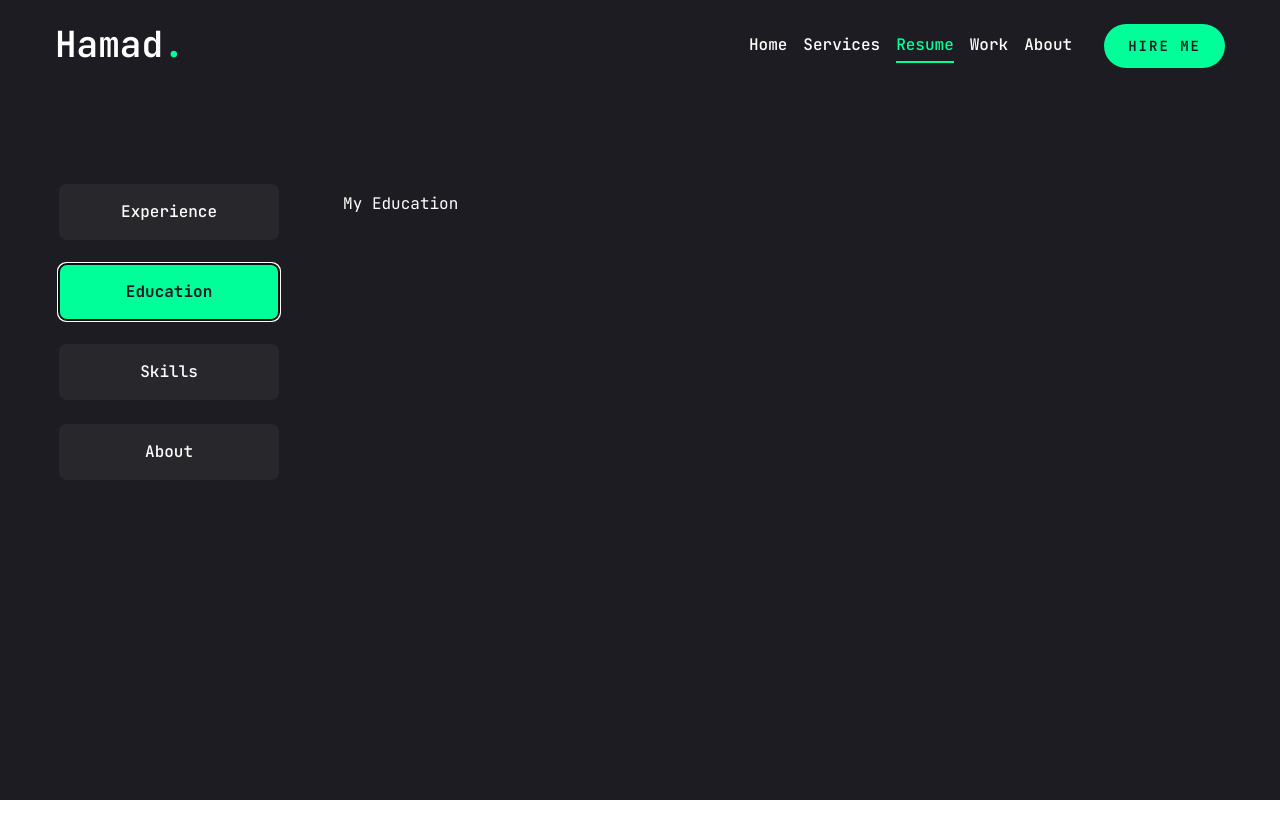
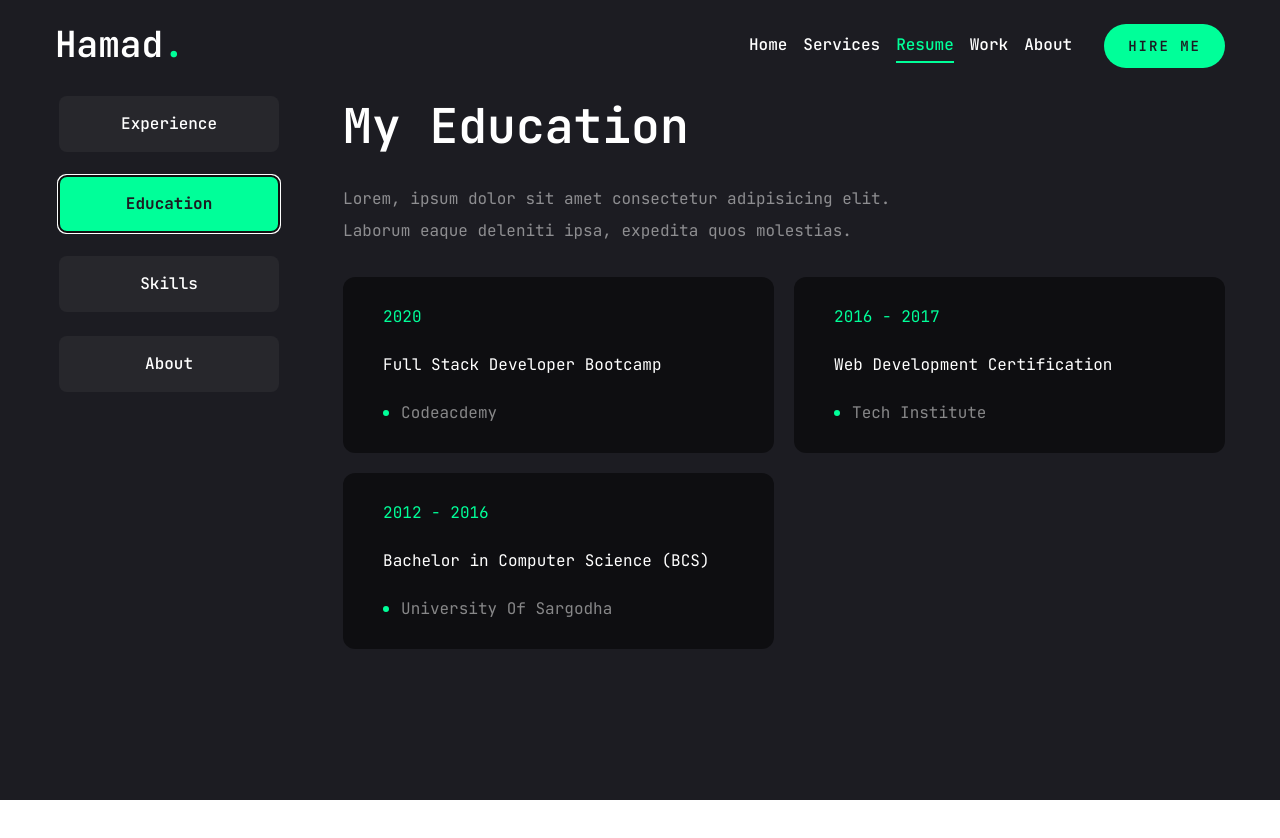
Before and after one commit to seersol92/next-js-portfolio, a Next.js app: page /resume in a window 1280 px wide. Both pictures are taken after a click on the tab "Education". Shown: the top 838 px of the page. Built offline with nearby package versions, Linux system fonts and the light colour scheme.

Commit message:
resume experince + education done

```diff
--- a/app/resume/page.tsx
+++ b/app/resume/page.tsx
@@ -5,7 +5,7 @@ import {
   TooltipProvider,
   TooltipContent,
 } from "@/components/ui/tooltip";
-import './custom.css';
+import "./custom.css";
 
 const about = {
   title: "About me",
@@ -73,19 +73,19 @@ const education = {
     "Lorem, ipsum dolor sit amet consectetur adipisicing elit. Laborum eaque deleniti ipsa, expedita quos molestias.",
   info: [
     {
-      compnay: "Codeacdemy",
+      institute: "Codeacdemy",
       degree: "Full Stack Developer Bootcamp",
       duration: "2020",
     },
 
     {
-      compnay: "Tech Institute",
-      position: "Web Development Certification",
+      institute: "Tech Institute",
+      degree: "Web Development Certification",
       duration: "2016 - 2017",
     },
     {
-      compnay: "University Of Sargodha",
-      position: "Bachelor in Computer Science (BCS)",
+      institute: "University Of Sargodha",
+      degree: "Bachelor in Computer Science (BCS)",
       duration: "2012 - 2016",
     },
   ],
@@ -137,20 +137,66 @@ export default function page() {
       <div className="container mx-auto">
         <Tabs
           defaultValue="experience"
-          className="flex flex-col xl:flex-row gap-[60px]"
+          className="flex flex-col lg:flex-row gap-[60px]"
         >
-          <TabsList className="flex flex-col gap-6 w-full xl:w-[300px] mx-auth xl:mx-0">
+          <TabsList className="flex flex-col gap-6 w-full lg:w-[300px] mx-auth lg:mx-0">
             <TabsTrigger value="experience">Experience</TabsTrigger>
             <TabsTrigger value="education">Education</TabsTrigger>
             <TabsTrigger value="skills">Skills</TabsTrigger>
             <TabsTrigger value="about">About</TabsTrigger>
           </TabsList>
-          <div className="w-full">
-            <TabsContent value="experience">My Experience</TabsContent>
-            <TabsContent value="education">My Education</TabsContent>
-            <TabsContent value="skills">My Skills</TabsContent>
-            <TabsContent value="about">My About</TabsContent>
-          </div>
+          <TabsContent value="experience" className="w-full">
+            <div className="flex flex-col gap-[30px] text-center lg:text-start">
+              <h2 className="h2 capitalize">{experience.title}</h2>
+              <p className="max-w-[600px] text-white/50 mx-auto xl:mx-0">
+                {experience.description}
+              </p>
+              <ul className="grid grid-cols-1 lg:grid-cols-2 gap-5">
+                {experience.info.map((item, index) => {
+                  return (
+                    <li
+                      key={index}
+                      className="flex flex-col justify-center items-center gap-4 px-10 py-6 bg-black/50 rounded-xl lg:items-start hover:cursor-pointer"
+                    >
+                      <p className="text-accent">{item.duration}</p>
+                      <h2>{item.position}</h2>
+                      <div className="flex items-center  justify-center gap-3">
+                        <span className="w-[6px] h-[6px] rounded-full bg-accent"></span>
+                        <p className="text-white/50"> {item.compnay} </p>
+                      </div>
+                    </li>
+                  );
+                })}
+              </ul>
+            </div>
+          </TabsContent>
+          <TabsContent value="education" className="w-full">
+            <div className="flex flex-col gap-[30px] text-center lg:text-start">
+              <h2 className="h2">{education.title}</h2>
+              <p className="max-w-[600px] text-white/50 mx-auto xl:mx-0">
+                {education.description}
+              </p>
+              <ul className="grid grid-cols-1 lg:grid-cols-2 gap-5">
+                {education.info.map((item, index) => {
+                  return (
+                    <li
+                      key={index}
+                      className="flex flex-col justify-center items-center gap-4 px-10 py-6 bg-black/50 rounded-xl lg:items-start hover:cursor-pointer"
+                    >
+                      <p className="text-accent">{item.duration}</p>
+                      <h2>{item.degree}</h2>
+                      <div className="flex items-center  justify-center gap-3">
+                        <span className="w-[6px] h-[6px] rounded-full bg-accent"></span>
+                        <p className="text-white/50"> {item.institute} </p>
+                      </div>
+                    </li>
+                  );
+                })}
+              </ul>
+            </div>
+          </TabsContent>
+          <TabsContent value="skills">My Skills</TabsContent>
+          <TabsContent value="about">My About</TabsContent>
         </Tabs>
       </div>
     </section>
```
